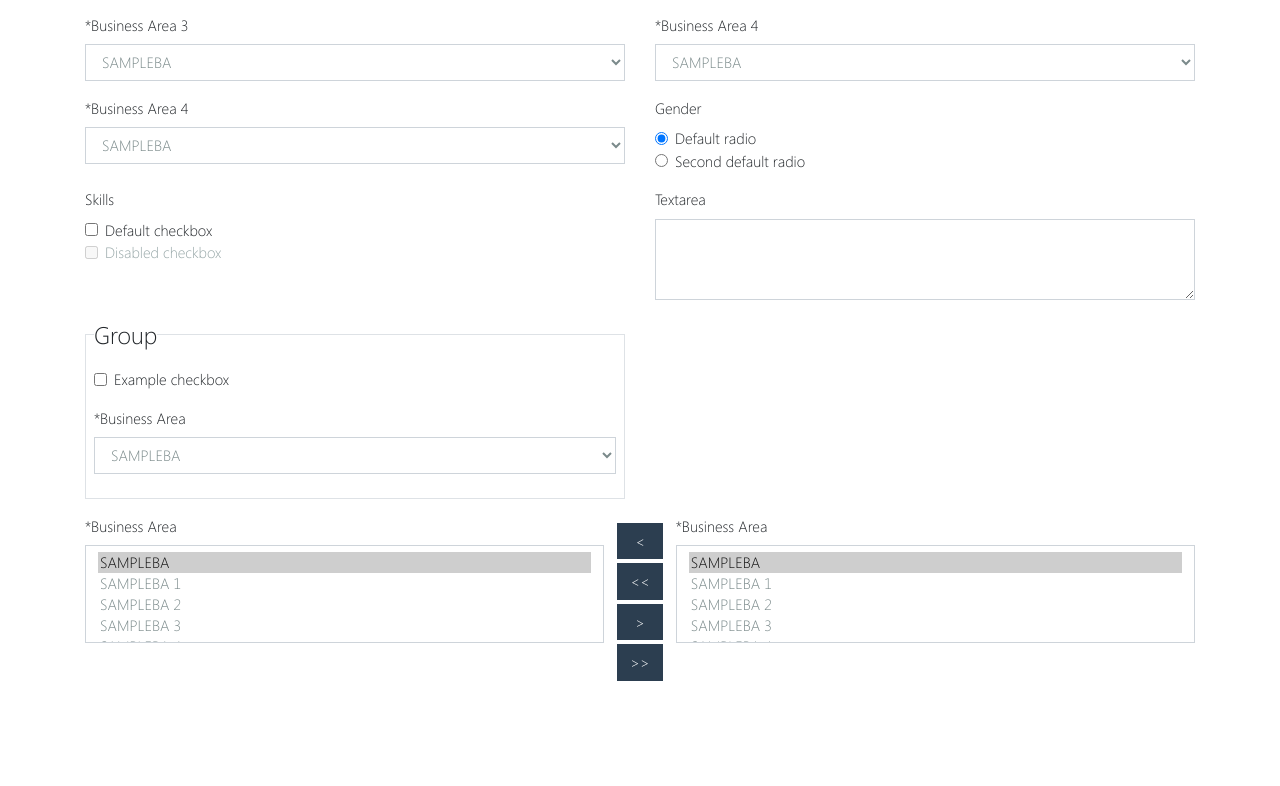
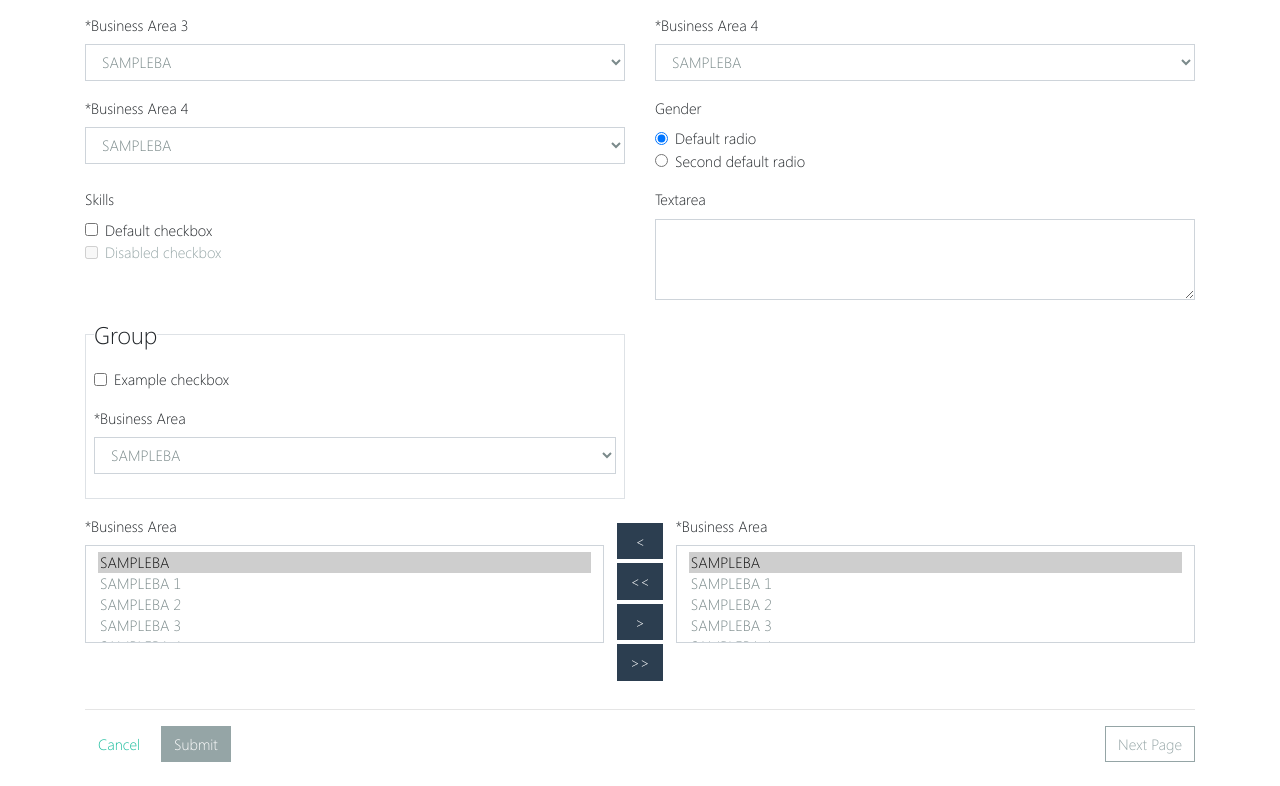
Before and after one commit to hs950559/ng9demo, an Angular app: page /dform in a window 1280 px wide. Shown: the part 323-1109 px from the top of the page. Before the commit the page ends 1040 px from the top, so only its background shows below. Built offline with nearby package versions, Linux system fonts and the light colour scheme.

Commit message:
dform added1

```diff
--- a/src/app/dform/containers/dform/dform.component.html
+++ b/src/app/dform/containers/dform/dform.component.html
@@ -172,33 +172,11 @@
       </select>
     </div>
   </div>
-  <!-- <div class="form-group mt-5 picklist">
-    <div class="form-group col-md-5">
-      <label for="inputState">*Business Area</label>
-      <select id="inputState" class="form-control" multiple>
-        <option selected>SAMPLEBA</option>
-        <option>SAMPLEBA 1</option>
-        <option>SAMPLEBA 2</option>
-        <option>SAMPLEBA 3</option>
-        <option>SAMPLEBA 4</option>
-        <option>SAMPLEBA 5</option>
-        <option>SAMPLEBA 6</option>
-        <option>...</option>
-      </select>
-    </div>
-    <div class="d-flex flex-column justify-content-center align-items-center">
-      <button class="btn btn-primary mb-2"><</button>
-      <button class="btn btn-primary mb-2">></button>
-      <button class="btn btn-primary mb-2"><<</button>
-      <button class="btn btn-primary mb-2">>></button>
-    </div>
-    <div class="form-group col-md-5">
-      <label for="inputState">*Business Area</label>
-      <select id="inputState" class="form-control" multiple>
-        <option selected>SAMPLEBA</option>
-        <option>SAMPLEBA 1</option>
-        <option>...</option>
-      </select>
-    </div>
-  </div> -->
+  <hr />
+
+  <div class="d-flex mt-3">
+    <button class="btn btn-link mr-2">Cancel</button>
+    <button class="btn btn-secondary">Submit</button>
+    <button class="btn btn-outline-secondary ml-auto">Next Page</button>
+  </div>
 </form>
```
